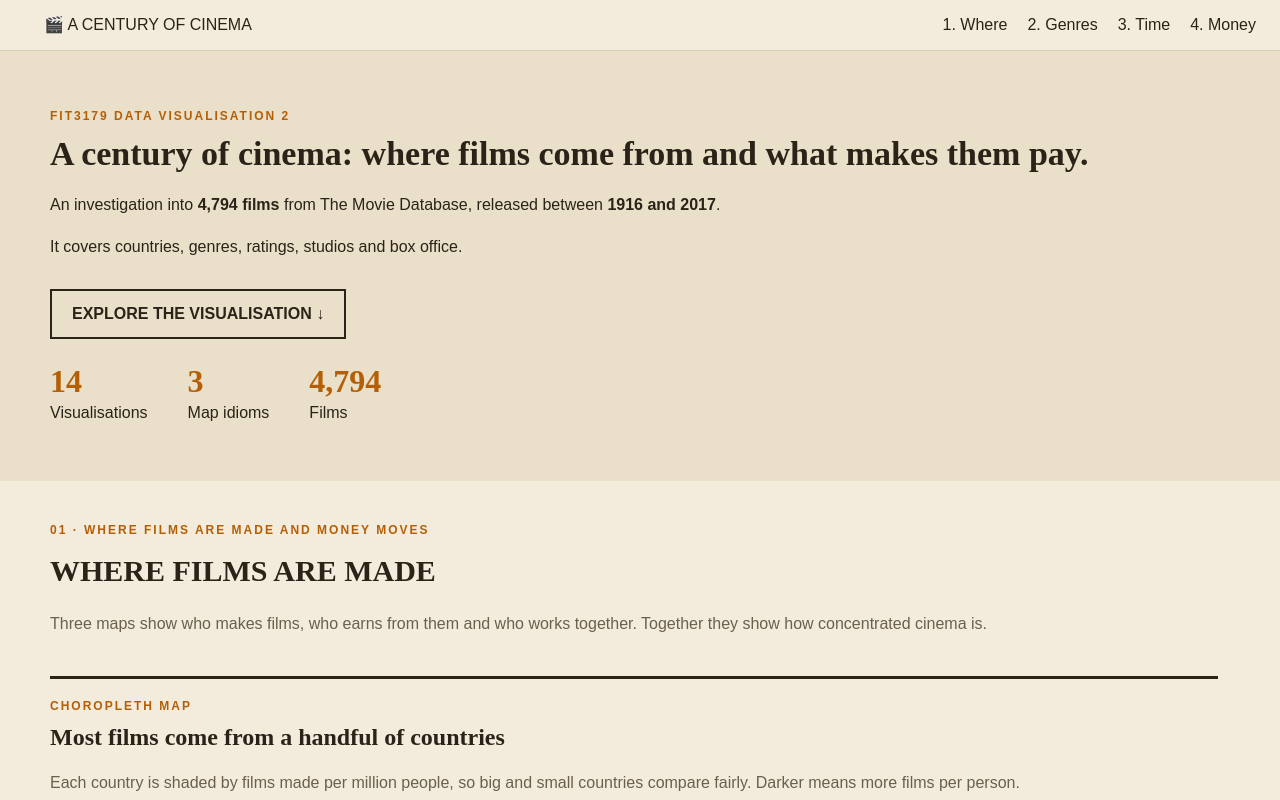
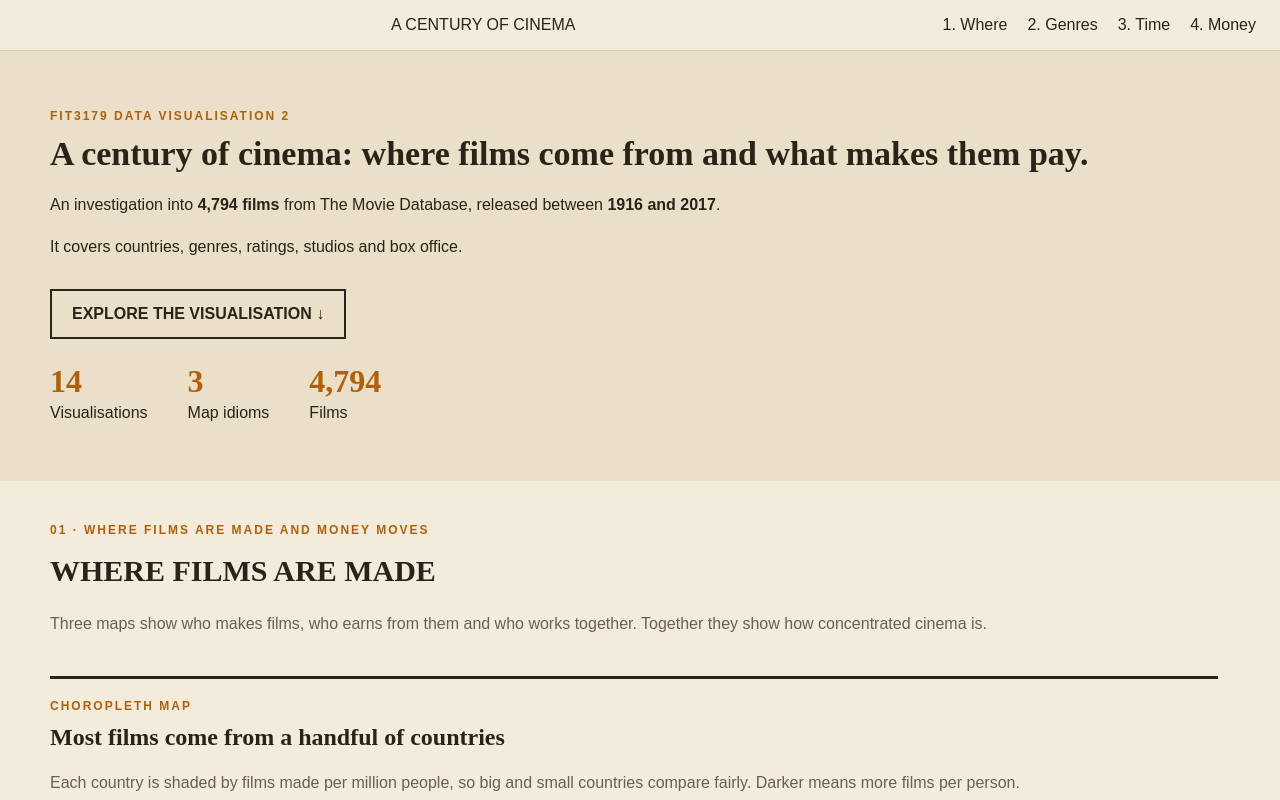
Before and after one commit to Katrin0158/34475877_DV2, a plain HTML site: page index.html in a window 1280 px wide. Shown: the top 800 px of the page. Drawn offline with nearby package versions, Linux system fonts and the light colour scheme; a script that the page names is missing.

Commit message:
Chanegs for html file

```diff
--- a/index.html
+++ b/index.html
@@ -9,7 +9,7 @@
 <script src="https://cdn.jsdelivr.net/npm/vega-embed@6.26.0"></script>
 <script src="js/vega_lite_vis.js"></script>
 </head><body>
-<nav class="nav"><a class="brand" href="#top">🎬 A CENTURY OF CINEMA</a><div class="links"><a href="#where">1. Where</a><a href="#genres">2. Genres</a><a href="#time">3. Time</a><a href="#money">4. Money</a></div></nav>
+<nav class="nav"><a class="brand" href="#top"></a> A CENTURY OF CINEMA</a><div class="links"><a href="#where">1. Where</a><a href="#genres">2. Genres</a><a href="#time">3. Time</a><a href="#money">4. Money</a></div></nav>
 <header class="hero" id="top"><div class="wrap">
 <p class="kicker">FIT3179 Data Visualisation 2</p>
 <h1>A century of cinema: where films come from and what makes them pay.</h1>
```
